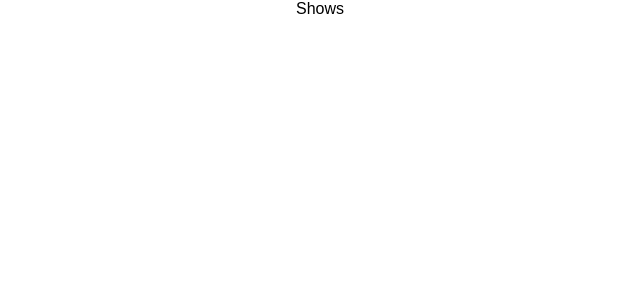
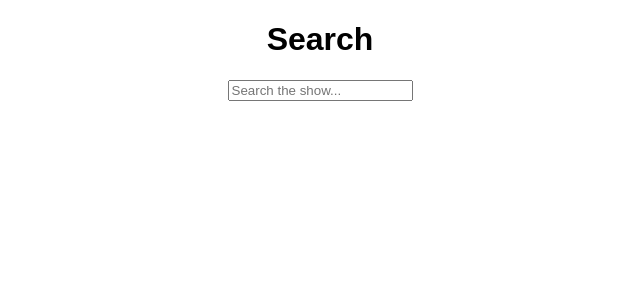
Before and after one commit to anastasi/tvshow-list, a React (Create React App) app: page / in a window 1280 px wide. Shown: the top 300 px of the page, without its empty margins (320-960 px from the left). Built offline with nearby package versions, Linux system fonts and the light colour scheme.

Commit message:
Added Search input

```diff
--- a/src/App.js
+++ b/src/App.js
@@ -1,12 +1,12 @@
 import React, { Component } from 'react';
-import Shows from './Shows';
+import Search from './Search';
 import './App.css';
 
 class App extends Component {
   render() {
     return (
       <div className="App">
-        <Shows />
+        <Search />
       </div>
     );
   }
--- /dev/null
+++ b/src/Search.js
@@ -0,0 +1,31 @@
+import React, { Component } from 'react';
+
+ class Search extends Component {
+   state = {
+    query:''
+   }
+
+  handleInputChange = () => {
+    this.setState({
+      query: this.search.value
+    })
+  }
+  render() {
+    return(
+        <div>
+          <h1>Search</h1>
+          <form>
+            <div className="search-control">
+                <input type="search"
+                      placeholder="Search the show..."
+                      ref={input => this.search = input}
+                      onChange={this.handleInputChange}/>
+            </div>
+          </form>
+          <p>{this.state.query}</p>
+        </div>
+    )
+  }
+}
+
+export default Search;
--- a/src/Shows.js
+++ /dev/null
@@ -1,7 +0,0 @@
-import React, { Component } from 'react';
-
-export default class Shows extends Component {
-  render() {
-    return <div>Shows</div>;
-  }
-}
```
